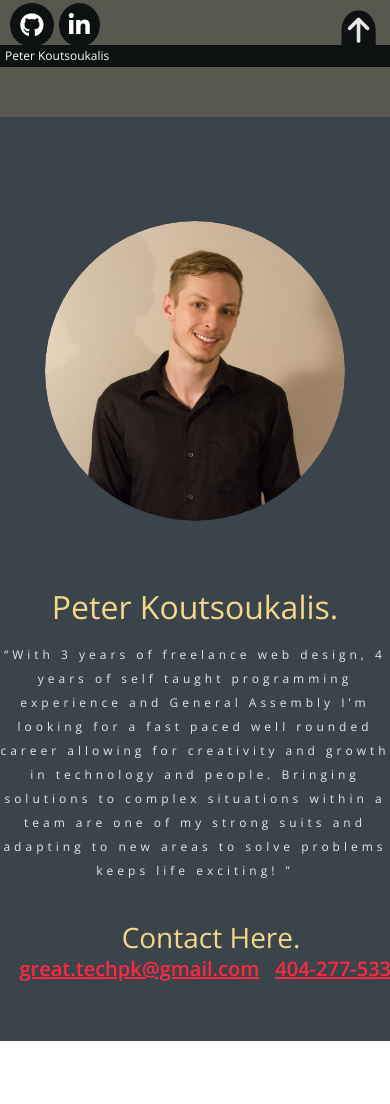
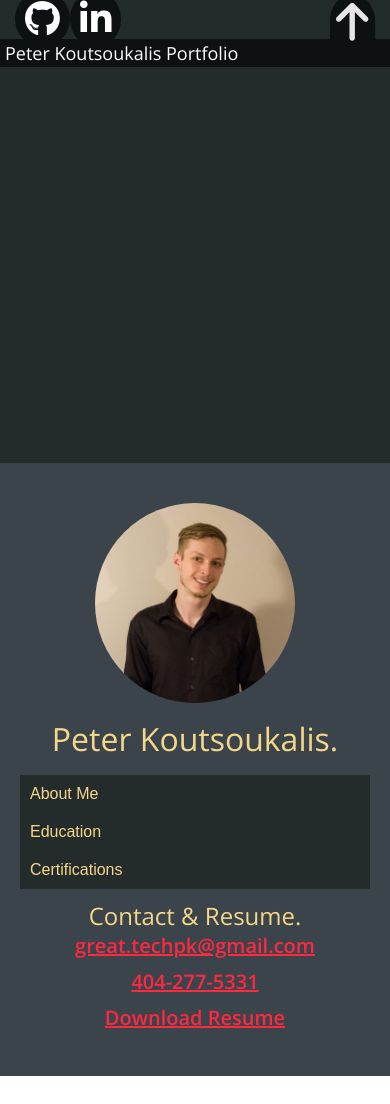
Before and after one commit to greattechpk/greattechpk.github.io, a website: page index.html in a window 390 px wide. Shown: the part 777-1881 px from the top of the page. Before the commit the page ends 1840 px from the top, so only its background shows below. Drawn offline with nearby package versions, Linux system fonts and the light colour scheme.

Commit message:
finished about section with information and styling for mobile and desktop enhanced skill section

```diff
--- a/index.html
+++ b/index.html
@@ -35,57 +35,10 @@
 
     <main id="main">
 
+        <!-- Start Projects -->
 
         <section id="Projects" class="main__section--projects">
             <div class="section--content">
-
-                <!-- <div id="project1" class="item project-item">
-                                <h4 class="project-name">Javascript Bash Terminal Game</h4>
-                                <img class="project-image" src="/img/markus-spiske-qjnAnF0jIGk-unsplash.jpg">
-                                <div class="project-description">
-                                    Lorem ipsum dolor, sit amet consectetur adipisicing elit. Repellat exercitationem
-                                    eos
-                                    suscipit harum minus quam, animi itaque repudiandae maxime laudantium ipsam totam
-                                    ad,
-                                    deserunt cum iure quisquam commodi reiciendis excepturi?
-                                </div>
-                                <div class="project-links">
-                                    <button>Git Hub</button>
-                                    <button>Live Version</button>
-                                </div>
-                            </div>
-                            <div id="project2" class="item project-item">
-                                <h4 class="project-name">T1D Pump App</h4>
-                                <img class="project-image" src="/img/markus-spiske-qjnAnF0jIGk-unsplash.jpg">
-                                <div class="project-description">
-                                    Lorem ipsum dolor, sit amet consectetur adipisicing elit. Repellat exercitationem
-                                    eos
-                                    suscipit harum minus quam, animi itaque repudiandae maxime laudantium ipsam totam
-                                    ad,
-                                    deserunt cum iure quisquam commodi reiciendis excepturi?
-                                </div>
-                                <div class="project-links">
-                                    <button>Git Hub</button>
-                                    <button>Live Version</button>
-                                </div>
-                            </div>
-                            <div id="project3" class="item project-item">
-                                <h4 class="project-name">Smash Bros. Melee React App</h4>
-                                <img class="project-image" src="/img/markus-spiske-qjnAnF0jIGk-unsplash.jpg">
-                                <div class="project-description">
-                                    Lorem ipsum dolor, sit amet consectetur adipisicing elit. Repellat exercitationem
-                                    eos
-                                    suscipit harum minus quam, animi itaque repudiandae maxime laudantium ipsam totam
-                                    ad,
-                                    deserunt cum iure quisquam commodi reiciendis excepturi?
-                                </div>
-                                <div class="project-links">
-                                    <button>Git Hub</button>
-                                    <button>Live Version</button>
-                                </div>
-                            </div>
-                        </div> -->
-
                 <div class="carousel" data-flickity='{ "autoPlay": true }'>
                     <div class="carousel-cell">
                         <div id="project1" class="item project-item">
@@ -143,6 +96,14 @@
                 </div>
             </div>
         </section>
+        <!-- Start Skills -->
+        <section id="Skills" class="skill-section">
+            <div class='skills'>
+
+            </div>
+        </section>
+
+        <!-- Start About -->
         <section id="About" class="main__section--about">
             <div class="section--content">
                 <div class="about__content">
@@ -151,18 +112,48 @@
                         <h3 class="about-name">
                             Peter Koutsoukalis.
                         </h3>
-                        <p class="about-para">“With 3 years of freelance web design, 4 years of self taught programming
-                            experience and General Assembly I’m looking for a fast paced well rounded career allowing
-                            for
-                            creativity and growth in technology and people. Bringing solutions to complex situations
-                            within
-                            a team are one of my strong suits and adapting to new areas to solve problems keeps life
-                            exciting! ”</p>
+
+                        <button class="accordion">About Me</button>
+                        <div class="panel">
+                            <div class="panel-internal">
+                                <p class="about-para">
+                                    “With 3 years of freelance web design, 4 years of self taught programming
+                                    experience and General Assembly I’m looking for a fast paced well rounded career
+                                    allowing
+                                    for
+                                    creativity and growth in technology and people. Bringing solutions to complex situations
+                                    within
+                                    a team are one of my strong suits and adapting to new areas to solve problems keeps life
+                                    exciting! ”
+                                </p>
+                            </div>
+
+                        </div>
+
+                        <button class="accordion">Education</button>
+                        <div class="panel">
+                            <div class="panel-internal education-panel">
+                                <div class="education-item"><div class="education-title">General Assembly</div> <span>..............................................................................................................................................................</span><div class="education-time">03/2020 - 06/2020</div></div>
+                                <div class="education-item"><div class="education-title">FreeCodeCamp.org</div> <span>..............................................................................................................................................................</span><div class="education-time">11/2017 - Present</div></div>
+                                <div class="education-item"><div class="education-title">ABTU Computer Science</div> <span>..............................................................................................................................................................</span><div class="education-time">05/2016 - 06/2017</div></div>
+                            </div>
+                        </div>
+
+                        <button class="accordion">Certifications</button>
+                        <div class="panel">
+                            <div class="panel-internal">
+                                <img class="certification" src="/img/freeCodecamp-ResposiveWebDesign.png" />
+                                <img class="certification" src="/img/Udemy JavaScript360.jpg" />
+                            </div>
+                        </div>
+
                         <div id="true-contacts">
-                            <h3>Contact Here.</h3>
+                            <h3>Contact & Resume.</h3>
                             <div class="contact-info">
                                 <a href="mailto:great.techpk@gmail.com">great.techpk@gmail.com</a>
                                 <a href="">404-277-5331</a>
+                                <a href="">Download Resume</a>
+
                             </div>
                         </div>
                     </div>
@@ -172,7 +163,7 @@
         </section>
     </main>
     <footer>
-        Peter Koutsoukalis
+        Peter Koutsoukalis Portfolio
         <div class="social-icons">
             <i class="fab fa-2x fa-github"></i>
             <i class="fab fa-2x fa-linkedin"></i>
@@ -182,6 +173,7 @@
 </body>
 <script src="/js/gears.js"></script>
 <script src="/js/fullscreen.js"></script>
+<script src="/js/accordion.js"></script>
 <script src="https://unpkg.com/flickity@2/dist/flickity.pkgd.min.js"></script>
 
 </html>
--- a/sass/main.scss
+++ b/sass/main.scss
@@ -20,8 +20,11 @@ body {
     font-family: $font;
 }
 
-a {
+a,
+a:active,
+a:focus {
     color: $off-white;
+    outline: none;
     &:hover {
         color: seagreen;
     }
@@ -39,8 +42,7 @@ button {
     font-size: 2rem;
     cursor: pointer;
     text-align: center;
-    transition: background 250ms ease-in-out,
-                transform 150ms ease;
+    transition: background 250ms ease-in-out, transform 150ms ease;
     -webkit-appearance: none;
     -moz-appearance: none;
 }
@@ -81,17 +83,16 @@ button:focus {
             display: block;
             font-weight: 300;
             font-size: 2.5rem;
-            &:hover{
+            &:hover {
                 background: $gold;
                 color: $black;
                 font-weight: 400;
             }
-
         }
     }
 }
 
-.active{
+.active {
     background: $gold;
     color: $black !important;
 }
@@ -175,22 +176,13 @@ button:focus {
     letter-spacing: 10px;
     padding: 0 0 3rem 15%;
 }
-@media only screen and (max-width: 600px) {
-
-}
 
 main {
     padding: 0 0 0 0;
-    > section {
-        padding: 40px 0;
-        min-height: 100vh;
-        display: flex;
-        align-items: center;
-        overflow-x: hidden;
-    }
     // Projects/////////////////////////////////////////////////////////////////////////
     .main__section--projects {
         background-color: $gray;
+        z-index: 2;
     }
 
     .project-item {
@@ -212,15 +204,13 @@ main {
         padding: 20px 0;
     }
 
-    .project-links{
+    .project-links {
         margin: 20px;
         width: 100%;
         display: flex;
         flex-direction: row;
         justify-content: space-evenly;
     }
-
-
 
     .project-name {
         font-size: 3.5rem;
@@ -280,6 +270,30 @@ main {
         }
     }
 
+    section {
+        min-height: 100vh;
+        display: flex;
+        align-items: center;
+        overflow-x: hidden;
+        position: relative;
+    }
+
+    @media only screen and (max-width: 600px) {
+        section {
+            min-height: 0;
+            padding: 40px 20px;
+        }
+    }
+
+    // Skills ///////////////////////////////////////////////////////////////////////////////////////////////////////////////////////////////////
+
+    .skill-section {
+        margin: -25vh 0;
+        z-index: 1;
+        min-height: 100vh;
+        background-color: $secondary-black;
+    }
+
     // about////////////////////////////////////////////////////////////////////////////////////////////////////////////////////////////
 
     .banner-about {
@@ -288,6 +302,8 @@ main {
 
     .main__section--about {
         background-color: $gray-blue;
+        position: relative;
+        z-index: 2;
         .about__content {
             display: flex;
             justify-content: center;
@@ -305,14 +321,6 @@ main {
                     margin: 0 -5rem 3rem 0;
                     color: $gold;
                 }
-                #true-contacts {
-                    margin: 0 -4rem 0 0;
-                    padding: 5rem 0 0 0;
-                    h3 {
-                        font-size: 3.5rem;
-                        color: $gold;
-                    }
-                }
             }
             .me {
                 max-height: 450px;
@@ -321,6 +329,15 @@ main {
                 clip-path: circle(50%);
             }
         }
+    }
+}
+
+#true-contacts {
+    margin: 0 -4rem 0 0;
+    padding: 5rem 0 0 0;
+    h3 {
+        font-size: 3.5rem;
+        color: $gold;
     }
 }
 
@@ -360,26 +377,25 @@ main {
             flex-direction: column;
             justify-content: center;
             align-items: center;
-            #true-contacts {
-                margin: 0 -4rem 0 0;
-                padding: 5rem 0 0 0;
-                h3 {
-                    font-size: 3.5rem;
-                    color: $gold;
-                }
-            }
         }
 
         .me-mobile {
             display: block;
-            margin: 50px;
-            height: 300px;
+            margin: 0 20px;
+            height: 200px;
             border-radius: 50%;
-            shape-outside: circle(50%);
-            clip-path: circle(50%);
         }
         .me {
             display: none;
+        }
+    }
+
+    #true-contacts {
+        margin: 0;
+        padding: 15px 0 0 0;
+        h3 {
+            font-size: 3rem;
+            color: $gold;
         }
     }
 
@@ -402,8 +418,8 @@ main {
 
     .contact-info {
         display: flex;
-        justify-content: right;
-        flex-direction: row;
+        align-items: center;
+        flex-direction: column;
         a {
             color: $red;
             font-weight: 600;
@@ -413,25 +429,102 @@ main {
     }
 }
 
-.about-para {
-    font-size: 1.5rem;
-    letter-spacing: 0.5rem;
-    text-align: right;
-    color: $off-white;
-    line-height: 3rem;
+//accordian
+
+/* Style the buttons that are used to open and close the accordion panel */
+.accordion {
+    background-color: $secondary-black;
+    color: $gold;
+    cursor: pointer;
+    padding: 10px;
+    width: 100%;
+    text-align: left;
+    border: none;
+    outline: none;
+    transition: 0.4s;
 }
 
-.contact-info {
+/* Add a background color to the button if it is clicked on (add the .active class with JS), and when you move the mouse over it (hover) */
+.active_acc {
+    color: $gold;
+}
+.accordion:hover {
+    background-color: $gray;
+    outline: none;
+}
+
+/* Style the accordion panel. Note: hidden by default */
+.panel {
+    padding: 0 15px;
+    background-color: $gray;
+    max-height: 0;
+    overflow: hidden;
+    transition: max-height 0.3s ease-in-out;
+}
+.education-panel {
+    align-items: center;
+    flex-direction: column;
+}
+.panel-internal {
+    padding: 15px;
     display: flex;
-    justify-content: right;
+}
+
+.education-item {
+    padding: 5px;
+    font-size: 20px;
+    display: flex;
     flex-direction: row;
-    a {
-        color: $red;
-        font-weight: 600;
-        font-size: 2.5rem;
-        padding: 1rem;
+    color: $off-white;
+    width: 100%;
+    justify-content: center;
+    span {
+        flex: 1; /* 3 */
+        overflow: hidden; /* 4 */
+    }
+    .education-title {
+        margin-left: 20%;
+        margin-right: 5px;
+    }
+    .education-time {
+        margin-right: 20%;
+        margin-left: 5px;
+        color: $gold;
     }
 }
+
+.certification {
+    width: 50%;
+    margin: 5px;
+}
+
+@media only screen and (max-width: 600px) {
+    .panel {
+        width: 100%;
+        padding: 0;
+    }
+    .panel-internal {
+        padding: 10px 5px;
+        flex-direction: column;
+        align-items: center;
+    }
+    .certification {
+        width: 100%;
+        margin: 5px;
+    }
+    .education-item {
+        font-size: 15px;
+
+        .education-title {
+            margin: 0;
+        }
+        .education-time {
+            margin: 0;
+        }
+    }
+}
+
+// footer
 
 footer {
     background: $black;
@@ -441,6 +534,7 @@ footer {
     color: white;
     font-size: 1.8rem;
     padding: 10px;
+    z-index: 3;
 }
 
 #local-scroll {
@@ -448,7 +542,7 @@ footer {
     right: 8rem;
     bottom: 3rem;
     background-color: $black;
-    padding: 2rem;
+    padding: 1rem;
     border-radius: 50% 50% 0 0;
     :hover {
         color: $gold;
@@ -480,13 +574,13 @@ footer {
         position: sticky;
         bottom: 0;
         color: white;
-        font-size: 12px;
+        font-size: 18px;
         padding: 5px;
     }
 
     .social-icons {
         position: absolute;
-        left: 5px;
+        left: 15px;
         bottom: 20px;
         width: 100px;
         display: flex;
```
Also changed, not shown: js/accordion.js (added, +33 -0 lines), css/style.css, img/Udemy JavaScript360.jpg (added), img/freeCodecamp-ResposiveWebDesign.png (added).
